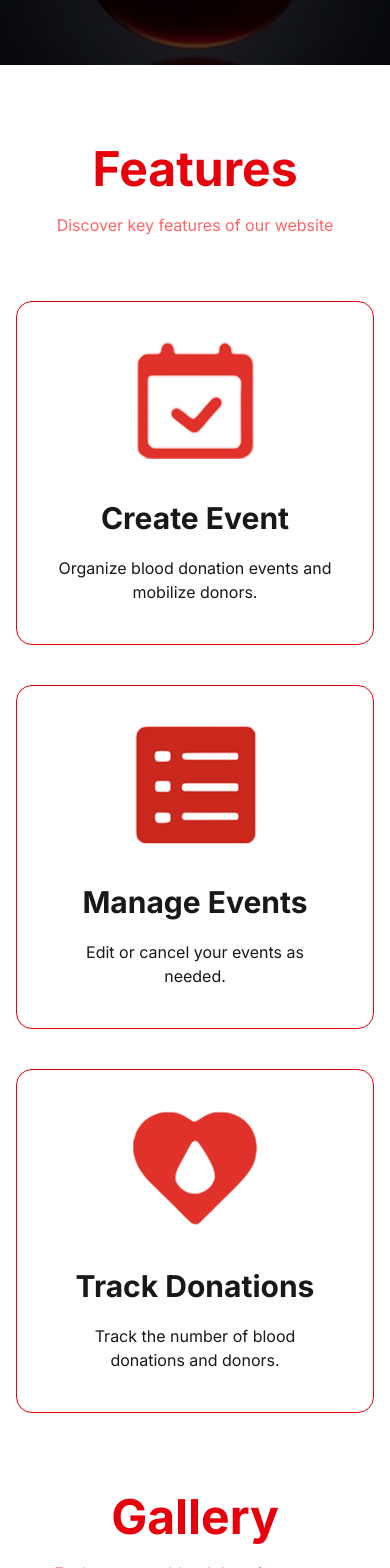
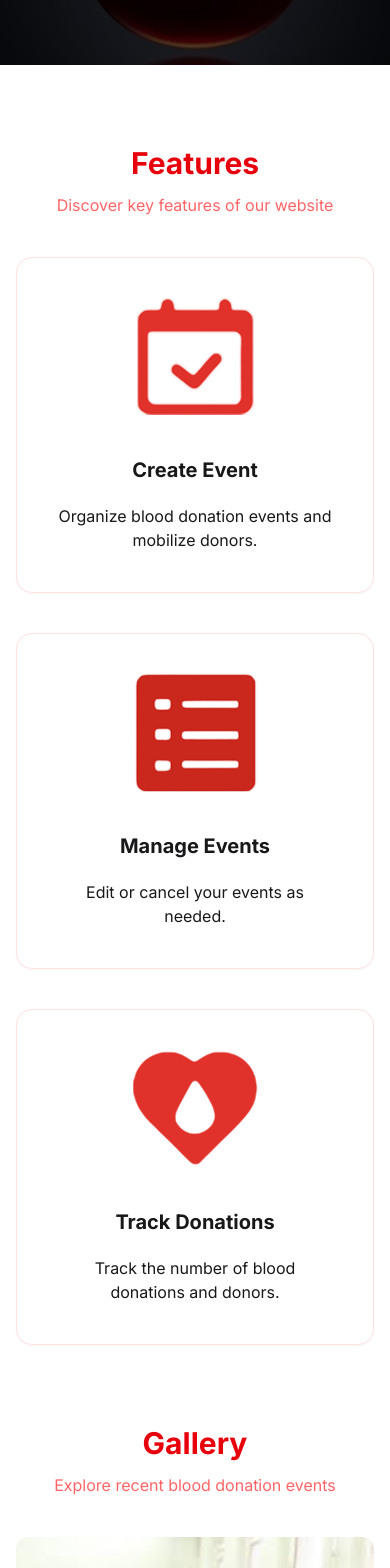
Before and after one commit to MdRehanAli/blood-base-client, a React (Vite) app: page / in a window 390 px wide. Shown: the part 432-2000 px from the top of the page. Built offline with nearby package versions, Linux system fonts and the light colour scheme; no server answers.

Commit message:
Update Features and Gallery

```diff
--- a/src/pages/Home/Features/Features.jsx
+++ b/src/pages/Home/Features/Features.jsx
@@ -6,23 +6,23 @@ import feature3 from '../../../assets/heart.png'
 const Features = () => {
     return (
         <div>
-            <h1 className='text-center text-5xl font-bold text-red-600'>Features</h1>
-            <p className='my-5 text-red-400 text-center'>Discover key features of our website</p>
+            <h1 className='text-center text-3xl md:text-5xl font-bold text-red-600'>Features</h1>
+            <p className='my-3 text-red-400 text-center'>Discover key features of our website</p>
 
-            <div className='grid grid-cols-1 md:grid-cols-2 lg:grid-cols-3 gap-10 mt-16'>
-                <div className='border border-red-600 p-10 rounded-2xl hover:scale-105 hover:bg-red-100 transform duration-200'>
+            <div className='grid grid-cols-1 md:grid-cols-2 lg:grid-cols-3 gap-10 mt-10'>
+                <div className='border border-red-100 shadow-xs p-10 rounded-2xl hover:scale-105 hover:bg-red-100 transform duration-200'>
                     <img className='mx-auto ' src={feature1} alt="Create Event" />
-                    <h1 className='font-bold text-3xl text-center mt-10 mb-5'>Create Event</h1>
+                    <h1 className='font-bold text-xl md:text-3xl text-center mt-10 mb-5'>Create Event</h1>
                     <p className='text-center'>Organize blood donation events and mobilize donors.</p>
                 </div>
-                <div className='border border-red-600 p-10 rounded-2xl hover:scale-105 hover:bg-red-100 transform duration-200'>
+                <div className='border border-red-100 shadow-xs p-10 rounded-2xl hover:scale-105 hover:bg-red-100 transform duration-200'>
                     <img className='mx-auto ' src={feature2} alt="Manage Event" />
-                    <h1 className='font-bold text-3xl text-center mt-10 mb-5'>Manage Events</h1>
+                    <h1 className='font-bold text-xl md:text-3xl text-center mt-10 mb-5'>Manage Events</h1>
                     <p className='text-center'>Edit or cancel your events as needed.</p>
                 </div>
-                <div className='border border-red-600 p-10 rounded-2xl hover:scale-105 hover:bg-red-100 transform duration-200'>
+                <div className='border border-red-100 shadow-xs p-10 rounded-2xl hover:scale-105 hover:bg-red-100 transform duration-200'>
                     <img className='mx-auto ' src={feature3} alt="Track Donation" />
-                    <h1 className='font-bold text-3xl text-center mt-10 mb-5'>Track Donations</h1>
+                    <h1 className='font-bold text-xl md:text-3xl text-center mt-10 mb-5'>Track Donations</h1>
                     <p className='text-center'>Track the number of blood donations and donors.</p>
                 </div>
             </div>
--- a/src/pages/Home/Gallery/Gallery.jsx
+++ b/src/pages/Home/Gallery/Gallery.jsx
@@ -9,9 +9,9 @@ import img6 from '../../../assets/event6.png'
 const Gallery = () => {
     return (
         <div className='my-20'>
-            <h1 className='text-center text-5xl font-bold text-red-600'>Gallery</h1>
-            <p className='my-5 text-red-400 text-center'>Explore recent blood donation events</p>
-            <div className='grid grid-cols-1 md:grid-cols-2 lg:grid-cols-3 gap-10 mt-16'>
+            <h1 className='text-center text-3xl md:text-5xl font-bold text-red-600'>Gallery</h1>
+            <p className='my-3 text-red-400 text-center'>Explore recent blood donation events</p>
+            <div className='grid grid-cols-1 md:grid-cols-2 lg:grid-cols-3 xl:grid-cols-4 gap-10 mt-10'>
                 <img className='mx-auto rounded-xl hover:scale-110 hover:opacity-70 ease-in-out duration-200' src={img1} alt="Event Image" />
                 <img className='mx-auto rounded-xl hover:scale-110 hover:opacity-70 ease-in-out duration-200' src={img2} alt="Event Image" />
                 <img className='mx-auto rounded-xl hover:scale-110 hover:opacity-70 ease-in-out duration-200' src={img3} alt="Event Image" />
```
